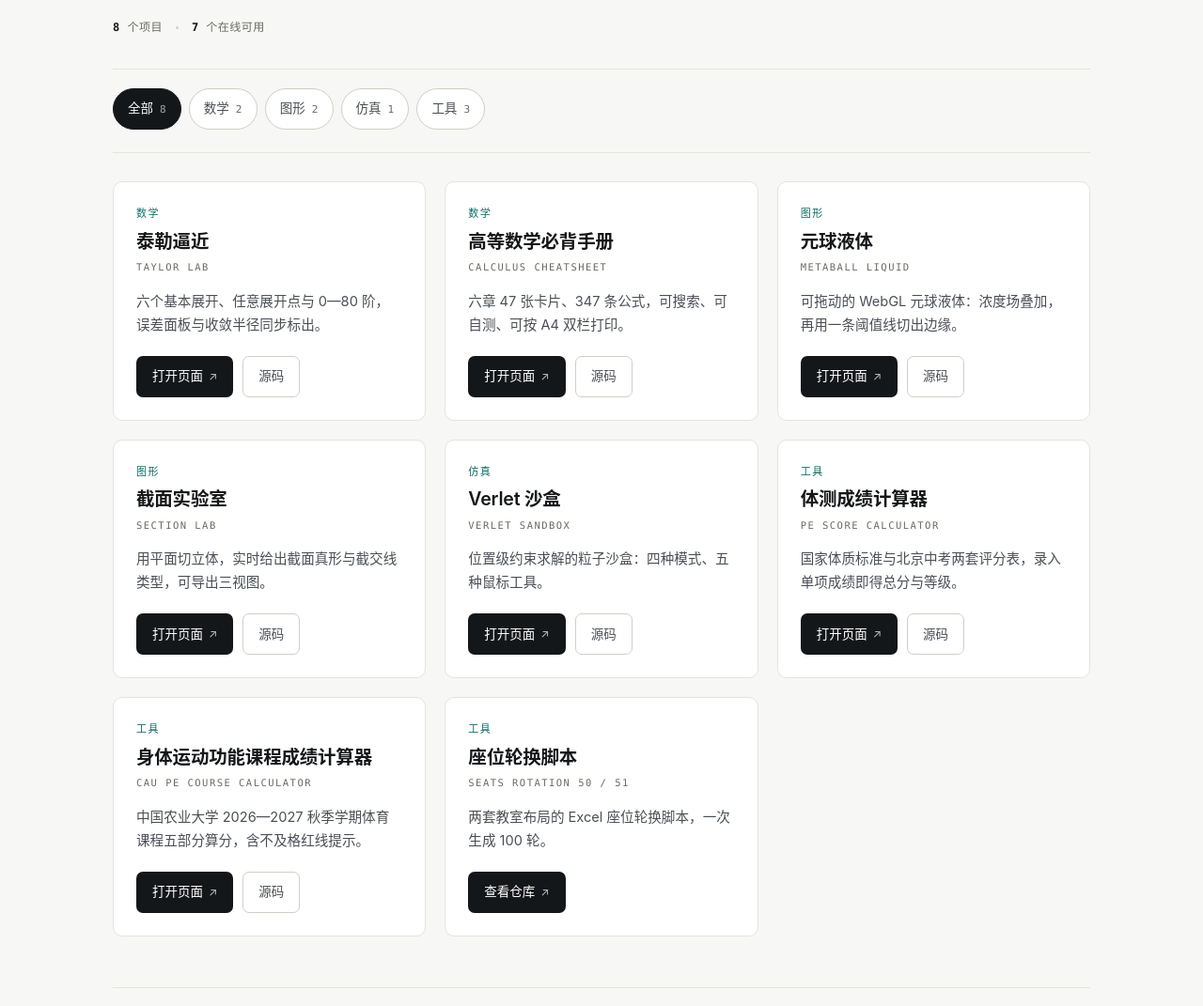
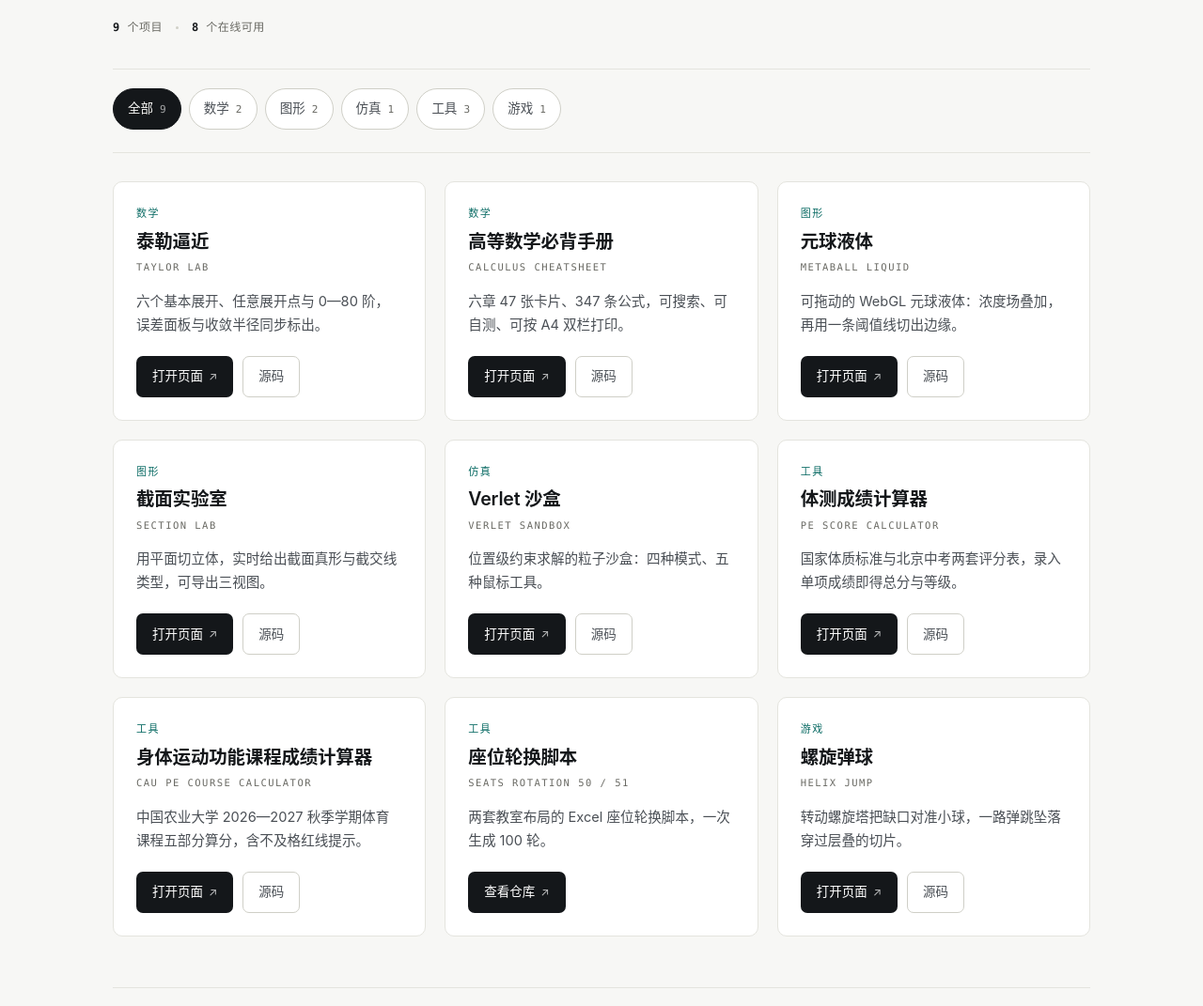
Before and after one commit to wtsswt/projects, a plain HTML site: page index.html in a window 1280 px wide. Shown: the part 208-1279 px from the top of the page at 94% size. Drawn offline with Linux system fonts and the light colour scheme.

Commit message:
收录 helix-jump

```diff
--- a/index.html
+++ b/index.html
@@ -214,17 +214,18 @@
       <a class="gh-link" href="https://github.com/wtsswt?tab=repositories">GitHub 仓库<span class="arw">↗</span></a>
     </div>
     <div class="stats">
-      <span><b>8</b> 个项目</span><span class="dot"></span>
-      <span><b>7</b> 个在线可用</span>
+      <span><b>9</b> 个项目</span><span class="dot"></span>
+      <span><b>8</b> 个在线可用</span>
     </div>
   </header>
 
   <nav class="filters" aria-label="按类别筛选">
-    <button class="chip" type="button" data-filter="all" aria-pressed="true">全部<span class="n">8</span></button>
+    <button class="chip" type="button" data-filter="all" aria-pressed="true">全部<span class="n">9</span></button>
     <button class="chip" type="button" data-filter="math" aria-pressed="false">数学<span class="n">2</span></button>
     <button class="chip" type="button" data-filter="graph" aria-pressed="false">图形<span class="n">2</span></button>
     <button class="chip" type="button" data-filter="sim" aria-pressed="false">仿真<span class="n">1</span></button>
     <button class="chip" type="button" data-filter="tools" aria-pressed="false">工具<span class="n">3</span></button>
+    <button class="chip" type="button" data-filter="game" aria-pressed="false">游戏<span class="n">1</span></button>
   </nav>
 
   <section class="grid" id="grid" aria-live="polite">
@@ -316,6 +317,17 @@
       </div>
     </article>
 
+    <article class="card" data-cat="game">
+      <p class="cat">游戏</p>
+      <h2>螺旋弹球</h2>
+      <p class="en">Helix Jump</p>
+      <p class="desc">转动螺旋塔把缺口对准小球，一路弹跳坠落穿过层叠的切片。</p>
+      <div class="links">
+        <a class="btn primary" href="https://wtsswt.github.io/helix-jump/">打开页面<span class="arw">↗</span></a>
+        <a class="btn ghost" href="https://github.com/wtsswt/helix-jump" aria-label="螺旋弹球 源代码">源码</a>
+      </div>
+    </article>
+
   </section>
 
   <footer class="foot">
```
Also changed, not shown: 1 other file.
